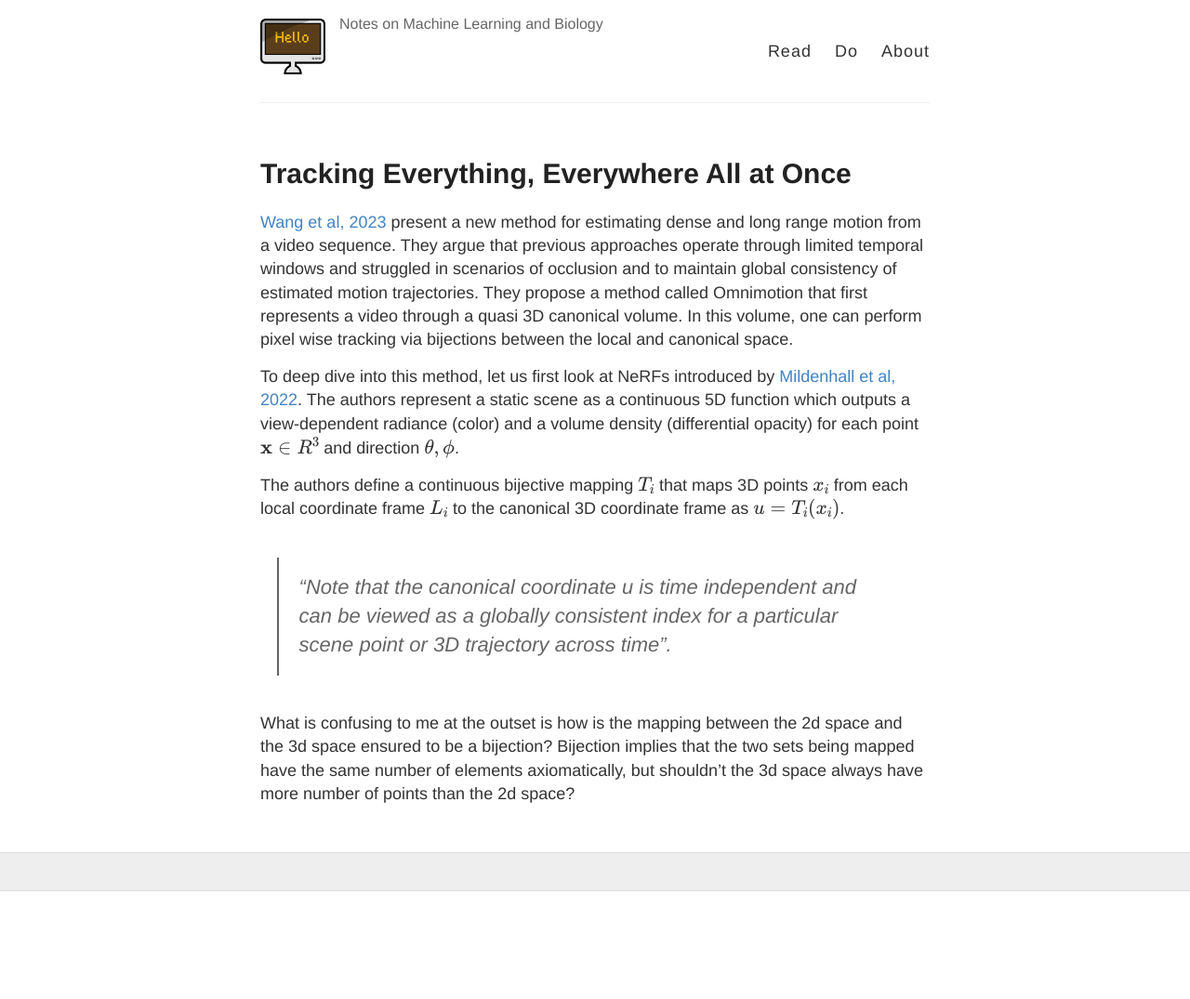
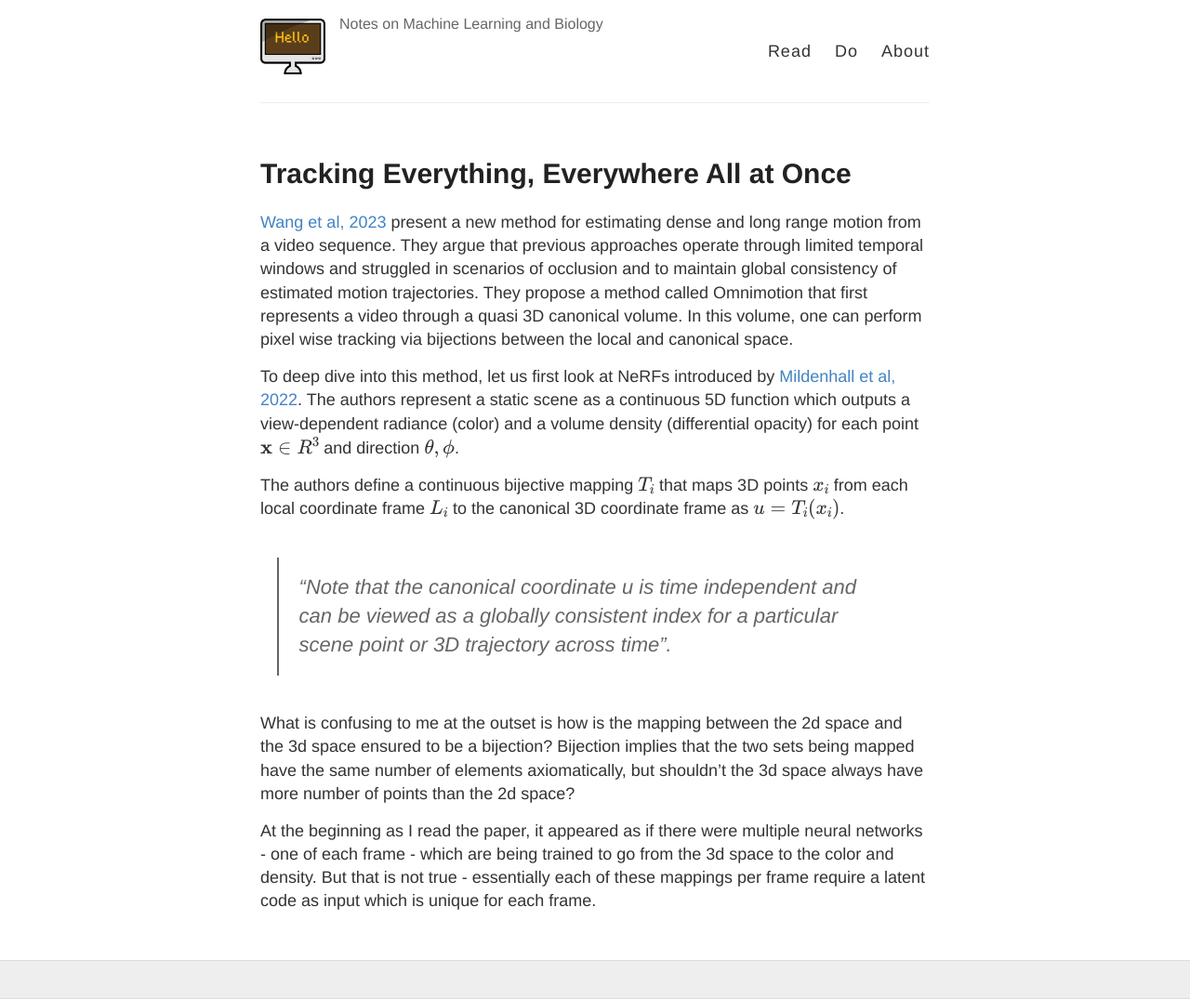
Before and after one commit to lmanan/lmanan.github.io, a Jekyll site: the page built from _posts/2021-04-22-Tracking-Everything-Everywhere-All-at-Once.md, in a window 1280 px wide. Shown: the whole page at 93% size. Built offline with Jekyll 4.4.1, drawn with Linux system fonts in a browser that asks for light colours; formulas are drawn with MathJax 3; a script that is not in the unit is left out; before the commit the page ends 959 px from its top, so only the background shows below that.

Commit message:
update post

```diff
--- a/_posts/2021-04-22-Tracking-Everything-Everywhere-All-at-Once.md
+++ b/_posts/2021-04-22-Tracking-Everything-Everywhere-All-at-Once.md
@@ -17,3 +17,5 @@ The authors define a continuous bijective mapping $T_{i}$ that maps 3D points $x
 >"Note that the canonical coordinate u is time independent and can be viewed as a globally consistent index for a particular scene point or 3D trajectory across time".
 
 What is confusing to me at the outset is how is the mapping between the 2d space and the 3d space ensured to be a bijection? Bijection implies that the two sets being mapped have the same number of elements axiomatically, but shouldn't the 3d space always have more number of points than the 2d space?
+
+At the beginning as I read the paper, it appeared as if there were multiple neural networks - one of each frame - which are being trained to go from the 3d space to the color and density. But that is not true - essentially each of these mappings per frame require a latent code as input which is unique for each frame.
```
